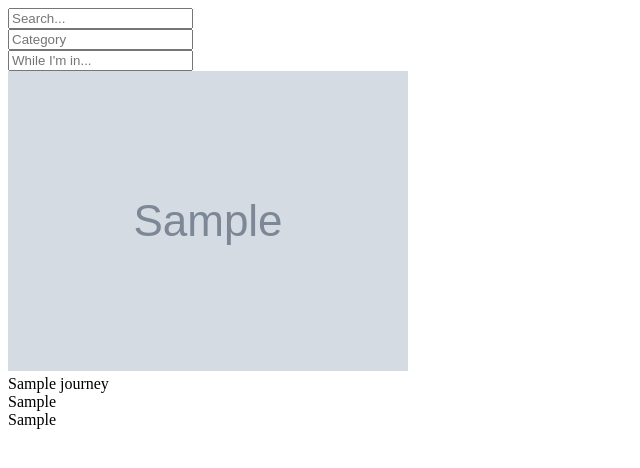
After one commit to UyumazHakan/Journey, a Django app: a page that uses base_communicator/templates/journeys.html in a window 1280 px wide. The commit adds this page. Shown: the top 468 px of the page, without its empty margins (0-640 px from the left). Run offline with Django 3.2, Linux system fonts and the light colour scheme; a user stored in the database is signed in; tables that the repository leaves empty hold one stand-in row (values such as "Sample post"); grey boxes marked "Sample" are stand-in pictures.

Commit message:
Journeys page first phase

```diff
--- a/Journey/urls.py
+++ b/Journey/urls.py
@@ -20,6 +20,7 @@ urlpatterns = patterns('',
                        url(r'^register/$', user.register_view, name='register'),
                        url(r'^new_journey/$', journey.new_journey_view, name='new_journey'),
                        url(r'^create_journey/$', journey.create_journey, name='create_journey'),
+                       url(r'^my_journeys/$', journey.accessible_journeys, name='accessible_journeys'),
                        url(r'^journey/(?P<journey_id>\w+)/$', journey.journey_view, name='journey'),
                        url(r'^journey/(?P<journey_id>\w+)/note_add/$', journey.add_note, name='add_note'),
                        url(r'^activation/(?P<activation_key>\w+)/$', user.activate_view, name='activation'),
--- a/base_communicator/models/journey.py
+++ b/base_communicator/models/journey.py
@@ -7,11 +7,15 @@ from .user import User
 
 class Journey(models.Model):
     title = models.TextField(max_length=50, null=False, blank=False)
-    cover_photo = models.ImageField(upload_to='web/static/journey_photos/%Y/%m/%d/%h/', null=True, blank=True)
+    position = models.TextField(max_length=50, null=True, blank=True)
+    category = models.TextField(max_length=50, null=True, blank=True)
+    photo = models.ImageField(upload_to='uploaded/journey/photos/%Y/%m/%d/%H/', null=True, blank=True)
+    cover_photo = models.ImageField(upload_to='uploaded/static/journey/cover_photos/%Y/%m/%d/%H/', null=True,
+                                    blank=True)
     date = models.DateField(null=False, blank=False)
     summary = models.TextField(max_length=1000, null=True, blank=True)
-    users = models.ManyToManyField(User, related_name="users", )
-    owner = models.ForeignKey(User, related_name="owner")
+    users = models.ManyToManyField(User, related_name="journeys", )
+    owner = models.ForeignKey(User, related_name="owned_journeys")
 
     def __str__(self):
         return self.title
--- /dev/null
+++ b/base_communicator/templates/journeys.html
@@ -0,0 +1,64 @@
+<!DOCTYPE HTML>
+<html>
+<head>
+    <meta http-equiv="Content-Type" content="text/html; charset=UTF-8"/>
+    <meta id="view" name="viewport"
+          content="width=device-width, maximum-scale=1.0, minimum-scale=1.0, initial-scale=1"/>
+    <title>Sophist Journey</title>
+    {% load staticfiles %}
+    <link rel="stylesheet" type="text/stylesheet" href="{% static 'css/style.css' %}"/>
+    <link rel="stylesheet" type="text/stylesheet" href="{% static 'css/layout_large.css' %}"/>
+    <link rel="stylesheet" type="text/stylesheet" media="only screen and (min-width:501px) and (max-width:800px)"
+          href="{% static 'css/layout_medium.css' %}"/>
+    <link rel="stylesheet" type="text/stylesheet" media="only screen and (min-width:50px) and (max-width:500px)"
+          href="{% static 'css/layout_small.css' %}"/>
+    <script src="{% static 'js/trd/jquery-2.1.1.min.js' %}"></script>
+    <script src="{% static 'js/script.js' %}"></script>
+    <!--[if it IE 9]>
+		<script src='http://html5shiv.googlecode.com/svn/trunk/html5.js'></script>
+		<![endif]-->
+</head>
+<body>
+<div class="page">
+    {% include 'main_nav.html' %}
+    <div class="content_container">
+        <div class="search_container">
+            <div class="category_search">
+                <form>
+                    <input placeholder="Category" name="category">
+                </form>
+            </div>
+            <div class="position_search">
+                <form>
+                    <input placeholder="While I'm in..." name="position">
+                </form>
+            </div>
+        </div>
+        <div class="journey_container">
+            {% for journey in journeys %}
+                {% if forloop.counter0|divisibleby:3 %}
+                    <div class="journey_row">
+                {% endif %}
+            <div class="journey">
+                <div class="photo">
+                    <img src="{{ MEDIA_URL }}{{ journey.photo }}"
+                </div>
+                <div class="name">
+                    {{ journey.title }}
+                </div>
+                <div class="position">
+                    {{ journey.position }}
+                </div>
+                <div class="category">
+                    {{ journey.category }}
+                </div>
+            </div>
+            {% if forloop.counter0|divisibleby:3 %}
+                </div>
+            {% endif %}
+            {% endfor %}
+        </div>
+    </div>
+</div>
+</body>
+</html>
--- a/base_communicator/views/journey_views.py
+++ b/base_communicator/views/journey_views.py
@@ -44,3 +44,11 @@ def new_journey_view(request):
         return render(request, "journey_creator.html")
     else:
         redirect('main')
+
+
+def accessible_journeys(request):
+    if request.user.is_authenticated():
+        journeys = request.user.journeys.all()
+        return render(request, "journeys.html", {"user": request.user, "journeys": journeys})
+    else:
+        redirect('main')
```
Also changed, not shown: base_communicator/templates/edit_profile.html (+12 -3 lines).
